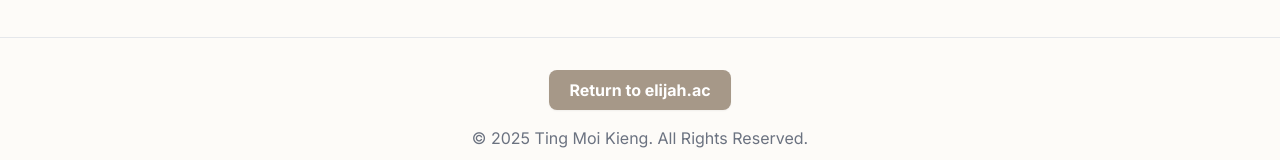
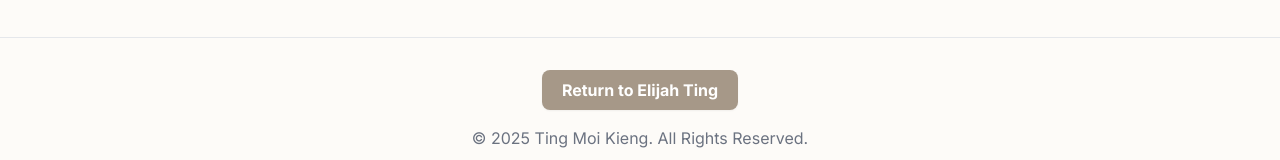
Before and after one commit to elijahtingmk/thekizuna, a plain HTML site: page index.html in a window 1280 px wide. Shown: the part 4349-4509 px from the top of the page. Drawn offline with nearby package versions, Linux system fonts and the light colour scheme.

Commit message:
Update text for elijah.ac

```diff
--- a/index.html
+++ b/index.html
@@ -200,7 +200,7 @@
     <footer class="text-center py-8 mt-12 border-t border-gray-200">
         <a href="https://elijah.ac"
         class="inline-block bg-[#A69888] text-white font-semibold py-2 px-5 rounded-lg shadow-sm hover:bg-[#8e7f70] transition-colors duration-200 mb-4">
-        Return to elijah.ac
+        Return to Elijah Ting
         </a>
         <p class="text-gray-500">© 2025 Ting Moi Kieng. All Rights Reserved.</p>
     </footer>
```
